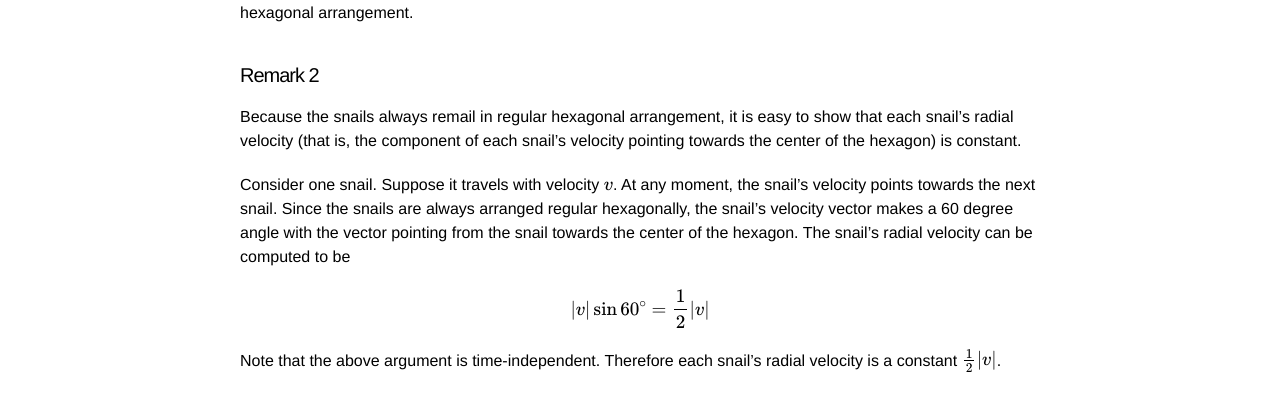
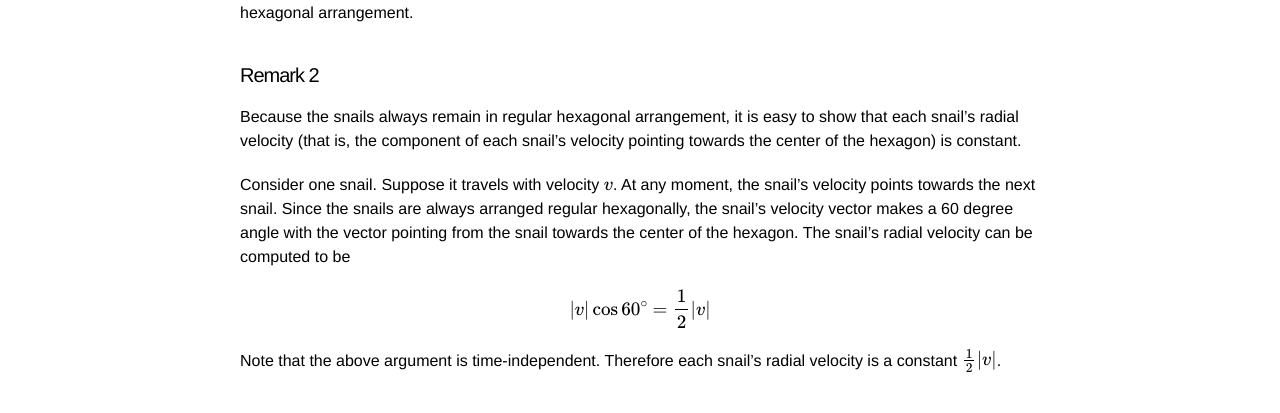
Before and after one commit to yourlifeofmath/yourlifeofmath.github.io, a Jekyll site: the page built from _posts/2019-12-01-Riddler_2019-11-01.md, in a window 1280 px wide. Shown: the part 733-1146 px from the top of the page. Built offline with Jekyll 4.4.1, drawn with Linux system fonts in a browser that asks for light colours; formulas are drawn with MathJax 3.

Commit message:
Fix some typos/errors in Riddler 2019-11-01 blog post.

```diff
--- a/_posts/2019-12-01-Riddler_2019-11-01.md
+++ b/_posts/2019-12-01-Riddler_2019-11-01.md
@@ -26,11 +26,11 @@ By the rotational symmetry of the problem, we know that any given time, the snai
 
 #### Remark 2
 
-Because the snails always remail in regular hexagonal arrangement, it is easy to show that each snail's radial velocity (that is, the component of each snail's velocity pointing towards the center of the hexagon) is constant.
+Because the snails always remain in regular hexagonal arrangement, it is easy to show that each snail's radial velocity (that is, the component of each snail's velocity pointing towards the center of the hexagon) is constant.
 
 Consider one snail. Suppose it travels with velocity $$v$$. At any moment, the snail's velocity points towards the next snail. Since the snails are always arranged regular hexagonally, the snail's velocity vector makes a 60 degree angle with the vector pointing from the snail towards the center of the hexagon. The snail's radial velocity can be computed to be
 
-\\[ \lvert v \rvert \sin 60^{\circ} = \frac{1}{2} \lvert v \rvert \\]
+\\[ \lvert v \rvert \cos 60^{\circ} = \frac{1}{2} \lvert v \rvert \\]
 
 Note that the above argument is time-independent. Therefore each snail's radial velocity is a constant $$ \frac{1}{2} \lvert v \rvert $$.
 
```
